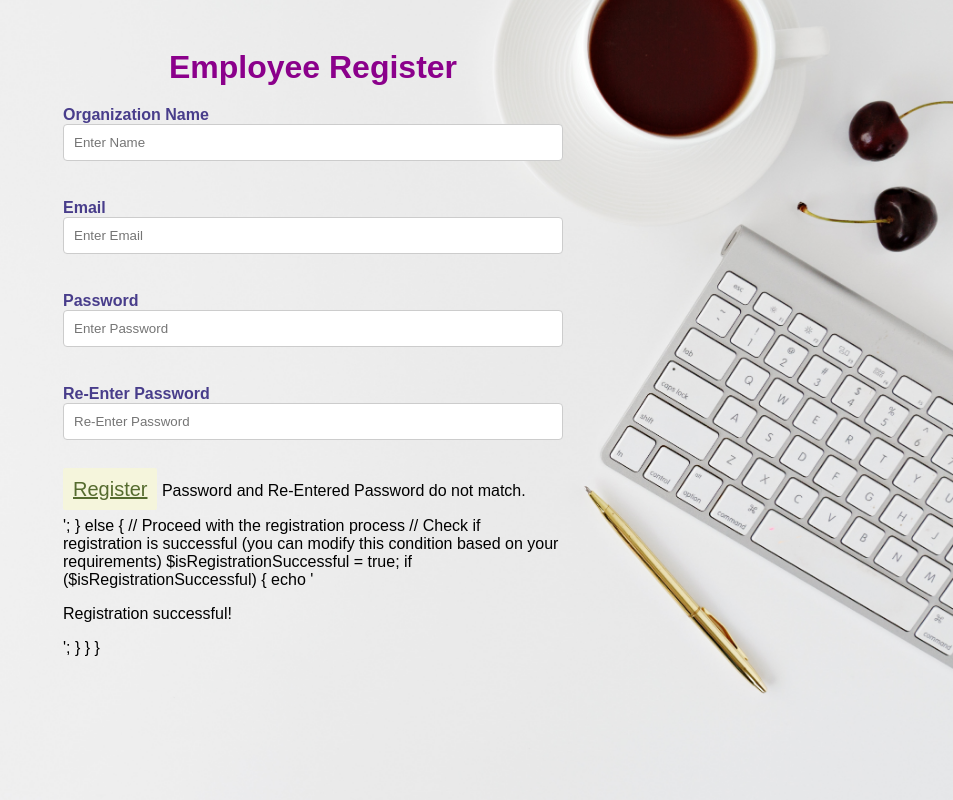
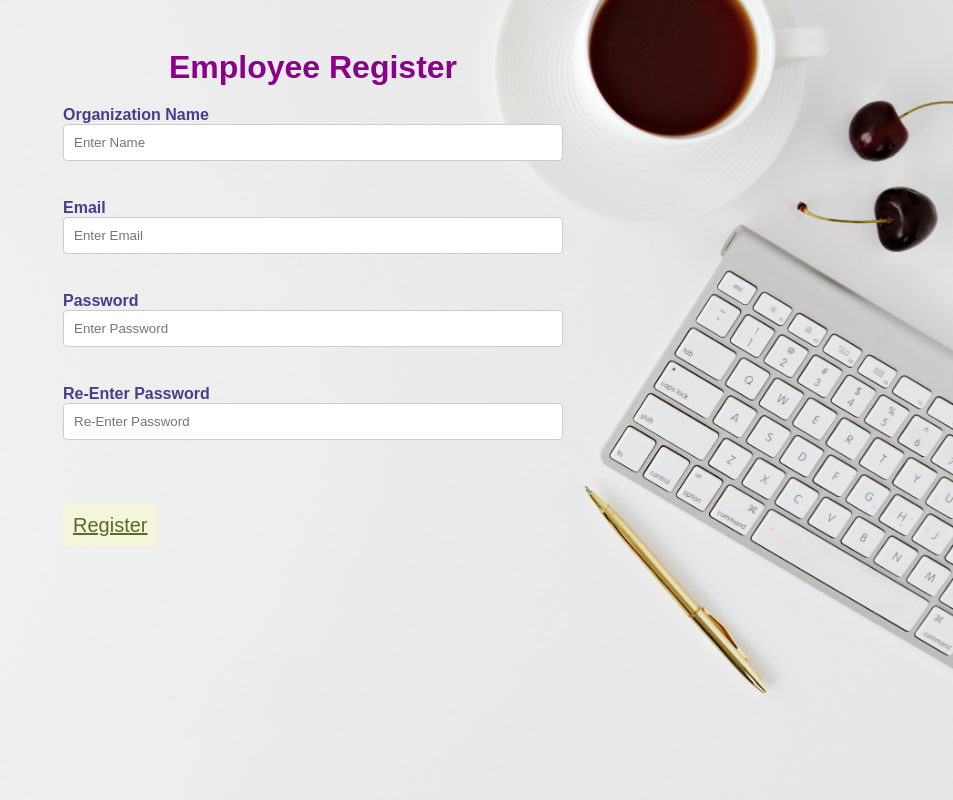
Before and after one commit to SR-Pittu/GDP, a Flask app: page /employeeRegister in a window 1280 px wide. Shown: the whole page, without its empty margins (327-1280 px from the left). Run offline with Flask 3, Linux system fonts and the light colour scheme; some libraries are stand-ins or nearby versions.

Commit message:
Changes done

```diff
--- a/templates/employeeRegister.html
+++ b/templates/employeeRegister.html
@@ -78,6 +78,22 @@
         }
       </style>
 
+<script>
+  function validateForm() {
+    var password = document.getElementById("password").value;
+    var reenteredPassword = document.getElementById("password-reenter").value;
+    var errorMessage = document.getElementById("password-error");
+
+    if (password !== reenteredPassword) {
+      errorMessage.innerHTML = "Password and Re-Entered Password do not match.";
+      return false;
+    } else {
+      errorMessage.innerHTML = "";
+      return true;
+    }
+  }
+</script>
+
       <form action="action_page.php">
       <div class="container">
 
@@ -98,28 +114,12 @@
 
     <label for="password-reenter"><b>Re-Enter Password</b></label><br>
     <input type="password" placeholder="Re-Enter Password" name="password-reenter" id="password-reenter" required><br><br>
-
+    <span id="password-error" class="error-message"></span><br><br>
     <a href="/home" class = "registerbtn">Register</a>
     </form>
 
     <!-- Registration success and error messages -->
-    <?php
-    if ($_SERVER['REQUEST_METHOD'] === 'POST') {
-      $password = $_POST['password'];
-      $reenteredPassword = $_POST['password-reenter'];
 
-      if ($password !== $reenteredPassword) {
-        echo '<p class="error-message">Password and Re-Entered Password do not match.</p>';
-      } else {
-        // Proceed with the registration process
-        // Check if registration is successful (you can modify this condition based on your requirements)
-        $isRegistrationSuccessful = true;
-
-        if ($isRegistrationSuccessful) {
-          echo '<p class="success-message">Registration successful!</p>';
-        }
-      }
-    }
 
     </div>
 
```
